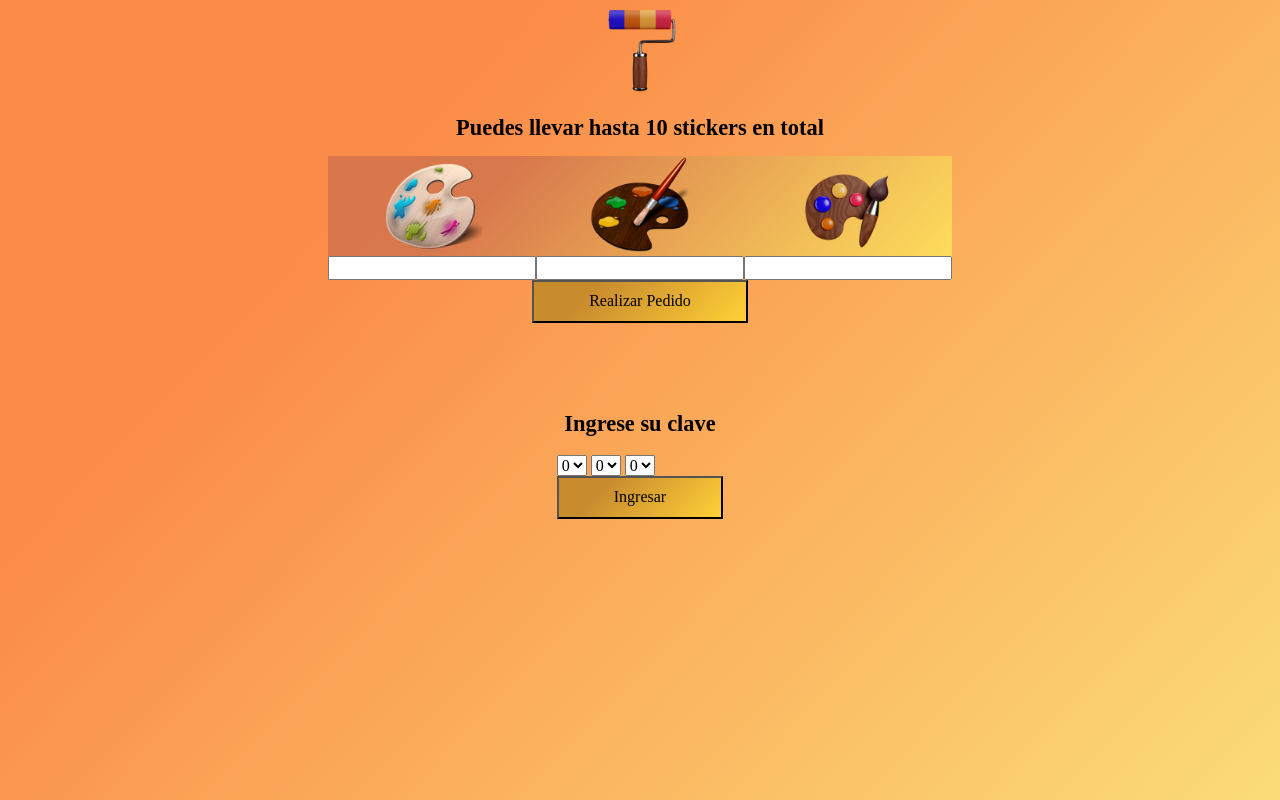
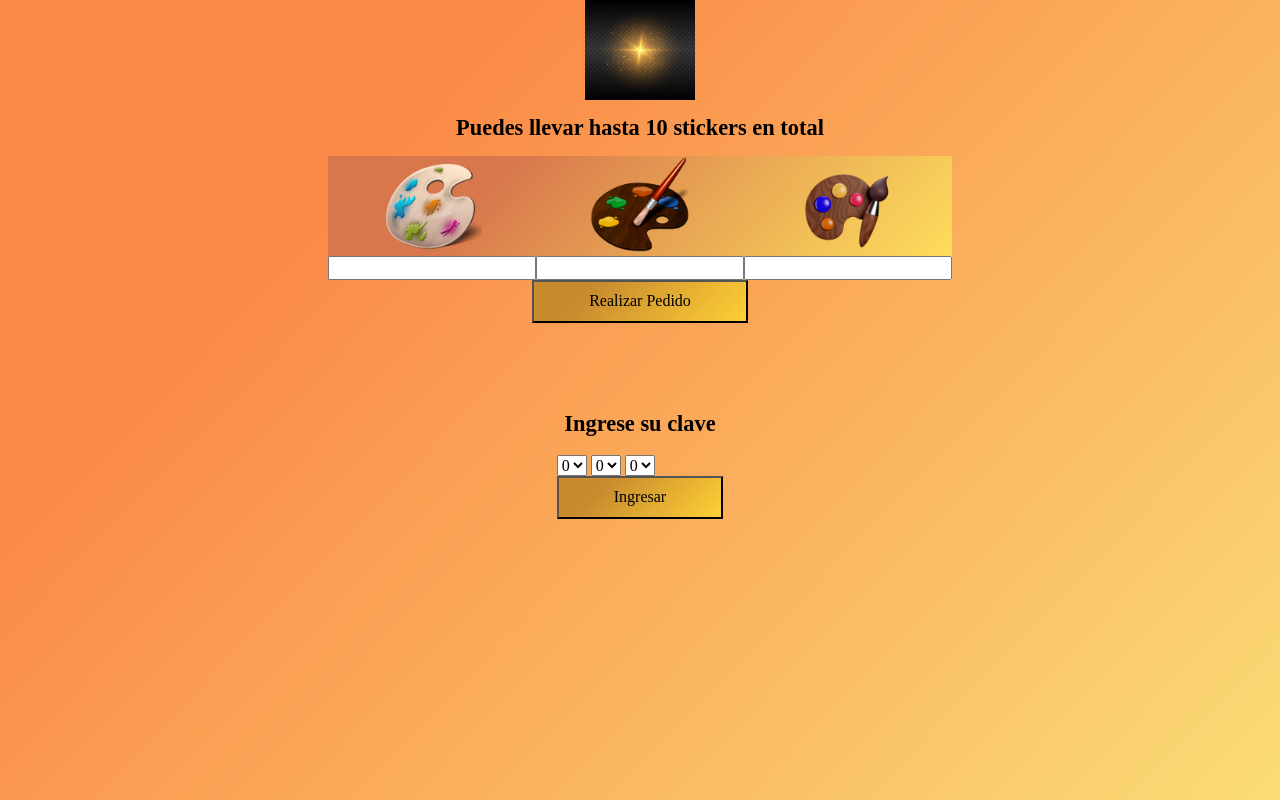
Before and after one commit to Skarmiris/bloque-3-Proyecto-2, a plain HTML site: page index.html in a window 1280 px wide. Drawn offline with Linux system fonts and the light colour scheme.

Commit message:
modificacion img

```diff
--- a/index.html
+++ b/index.html
@@ -14,7 +14,7 @@
 
     <!------------------parte 1 img con borde--------------->
     <main>
-        <img id="imagen-click" src="/assets/imagen/4.png" alt="img">
+        <img id="imagen-click" src="/assets/imagen/img4.jpg" alt="img4">
         <!------------------parte 2 stikers--------------------->
         <h1>Puedes llevar hasta 10 stickers en total</h1>
         <div class="grid-container">
```
Also changed, not shown: assets/imagen/img4.jpg (added).
